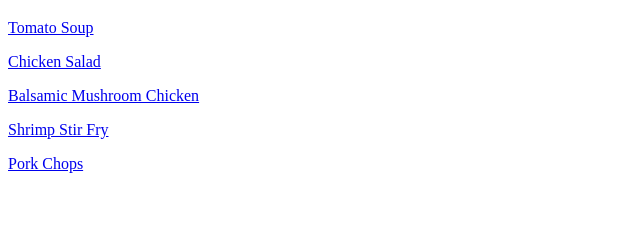
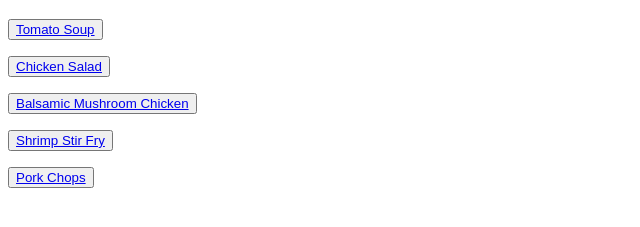
Before and after one commit to Noelle122/Recipes, a plain HTML site: page index.html in a window 1280 px wide. Shown: the part 61-288 px from the top of the page, without its empty margins (0-640 px from the left). Drawn offline with Linux system fonts and the light colour scheme.

Commit message:
Buttons instead of links for home page

```diff
--- a/index.html
+++ b/index.html
@@ -3,24 +3,35 @@
     <head>
         <meta charset="UTF-8">
         <title>Noelle's Recipes</title>
+        <link rel="stylesheet" href="homeStyles.css">
     </head>
 
     <body>
         <h1>Noelle's Recipes</h1>
         <p>
-            <a href="RecipeCollection/tomatoSoup.html">Tomato Soup</a>
+            <button>
+                <a href="RecipeCollection/tomatoSoup.html">Tomato Soup</a>
+            </button>
         </p>
         <p>
-            <a href="RecipeCollection/chickenSalad.html">Chicken Salad</a>
+            <button>
+                <a href="RecipeCollection/chickenSalad.html">Chicken Salad</a>
+            </button>
         </p>
         <p>
-            <a href="RecipeCollection/balsamicMushroomChicken.html">Balsamic Mushroom Chicken</a>
+            <button>
+                <a href="RecipeCollection/balsamicMushroomChicken.html">Balsamic Mushroom Chicken</a>
+            </button>
         </p>
         <p>
-            <a href="RecipeCollection/shrimpStirFry.html">Shrimp Stir Fry</a>
+            <button>
+                <a href="RecipeCollection/shrimpStirFry.html">Shrimp Stir Fry</a>
+            </button>
         </p>
         <p>
-            <a href="RecipeCollection/porkChops.html">Pork Chops</a>
+            <button>
+                <a href="RecipeCollection/porkChops.html">Pork Chops</a>
+            </button>
         </p>
     </body>
 </html>
```
